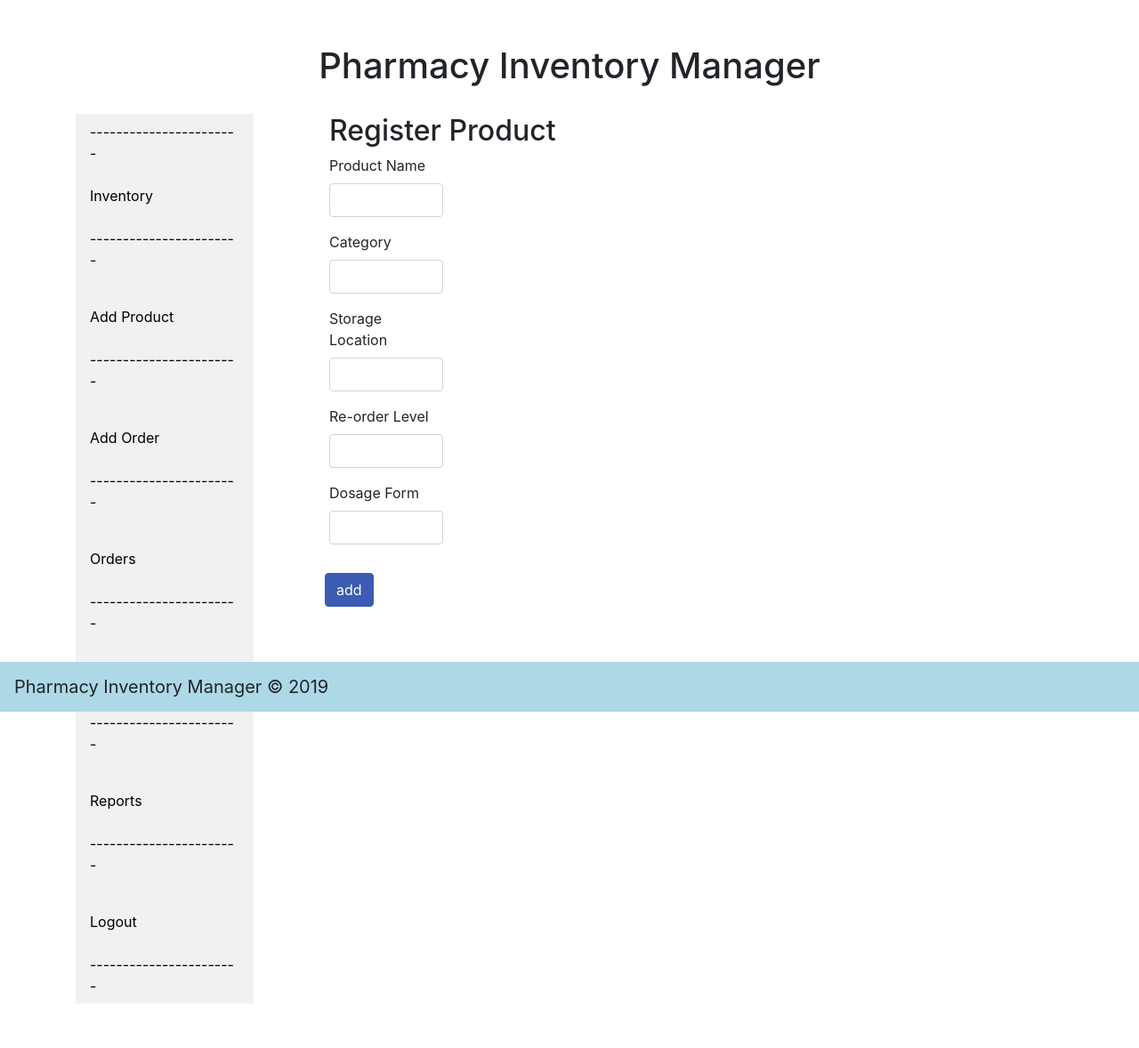
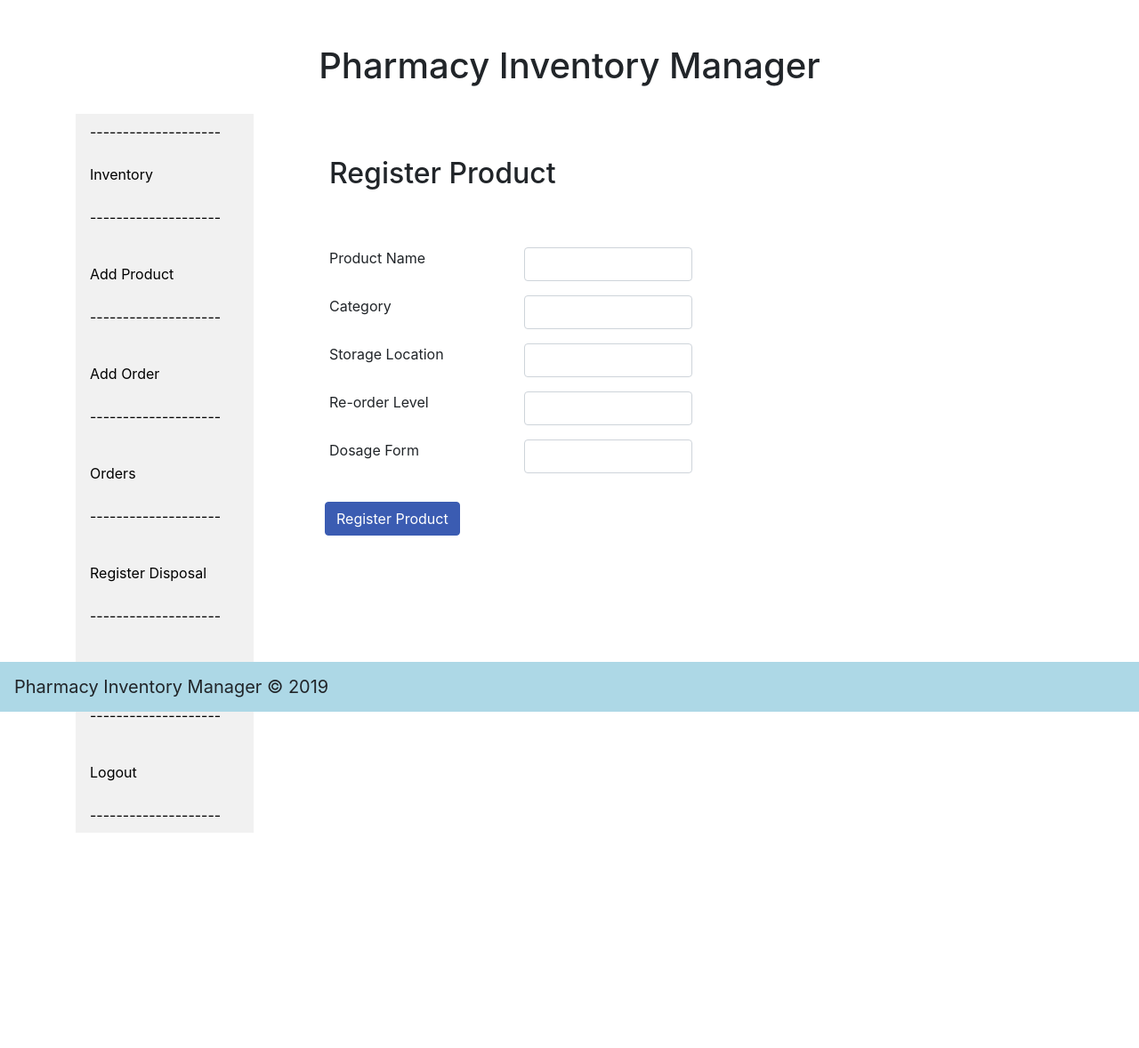
Before and after one commit to alexsaldana9/inventory_php, a PHP site: page /addProduct.php in a window 1280 px wide. Shown: the whole page at 89% size. After the commit the page ends 936 px from the top, so only its background shows below. Run offline with PHP 8.4, Linux system fonts and the light colour scheme; a user stored in the database is signed in.

Commit message:
Format left nav, add product form

```diff
--- a/addProduct.php
+++ b/addProduct.php
@@ -1,6 +1,7 @@
 <?php include 'templates/header.php'; ?>
 
-<h2>Register Product</h2>
+<h2> Register Product</h2>
+
 <?php
     include 'user_loggedin.php';
     include 'db_connection.php';
@@ -38,32 +39,76 @@
 
 <form method = "post" action = "addProduct.php">
     <div class="form-row">
-      <div class="form-group col-md-3">
+      <div class="form-group col-sm-6">
+
+
         <div class="form-group">
+          <div class="row">
+            <div class="col-sm-6">
               <label for="start_date">Product Name</label>
+            </div>
+            <div class="col-sm-6">
               <input type="text" class="form-control" id="name" name="name" required >
             </div>
+          </div>
+        </div>
+
+
         <div class="form-group">
+           <div class="row">
+            <div class="col-sm-6">
               <label for="start_date">Category </label>
+            </div>
+            <div class="col-sm-6">
              <input type="text" class="form-control" id="category" name="category" required>
            </div>
+          </div>
+        </div>
+
+
         <div class="form-group">
+          <div class="row">
+            <div class="col-sm-6">
               <label for="start_date">Storage Location </label>
+            </div>
+            <div class="col-sm-6">
              <input type="text" class="form-control" id="storage" name="storage" required>
             </div>
+          </div>
+        </div>
+
+
         <div class="form-group">
+          <div class="row">
+            <div class="col-sm-6">
               <label for="start_date">Re-order Level </label>
+            </div>
+            <div class="col-sm-6">
               <input type="number" class="form-control" id="reorder_level" name="reorder_level" required>
             </div>
+          </div>
+        </div>
+
+
         <div class="form-group">
+          <div class="row">
+            <div class="col-sm-6">
               <label for="start_date">Dosage Form </label>
+            </div>
+            <div class="col-sm-6">
               <input type="text" class="form-control" id="form" name="form" required>
+            </div>
+          </div>
         </div>
       </div>
     </div>
     <div class="form-row">
         <div class="form-group">
-            <input type="submit" value="add" class="btn btn-primary">
+          <div class="row">
+            <div class="col-sm-12">
+              <input type="submit" value="Register Product" class="btn btn-primary">
+            </div>
+          </div>
         </div>
     </div>
 </form>
--- a/style.css
+++ b/style.css
@@ -59,3 +59,8 @@ img {
   margin-right: auto;
   width: 50%;
 }
+
+h2{
+  margin-top: 1.5em;
+  margin-bottom: 2em;
+}
--- a/templates/header.php
+++ b/templates/header.php
@@ -42,13 +42,13 @@ Final Project
             <div class="row">
                 <div class="col-sm-3" align="left">
                     <ul>
-                      <li><a href="index.php">-----------------------<br><br>Inventory<br><br>-----------------------</a></li>
-                      <li><a href="addProduct.php"><br>Add Product<br><br>-----------------------</a></li>
-                      <li><a href="addOrder.php"><br>Add Order<br><br>-----------------------</a></li>
-                      <li><a href="listOrders.php"><br>Orders<br><br>-----------------------</a></li>
-                      <li><a href="registerDisposal.php"><br>Register Disposal<br><br>-----------------------</a></li>
-                      <li><a href="registerDisposal.php"><br>Reports<br><br>-----------------------</a></li>
-                      <li><a href="logout.php"><br>Logout<br><br>-----------------------</a></li>
+                      <li><a href="index.php">--------------------<br><br>Inventory<br><br>--------------------</a></li>
+                      <li><a href="addProduct.php"><br>Add Product<br><br>--------------------</a></li>
+                      <li><a href="addOrder.php"><br>Add Order<br><br>--------------------</a></li>
+                      <li><a href="listOrders.php"><br>Orders<br><br>--------------------</a></li>
+                      <li><a href="registerDisposal.php"><br>Register Disposal<br><br>--------------------</a></li>
+                      <li><a href="registerDisposal.php"><br>Reports<br><br>--------------------</a></li>
+                      <li><a href="logout.php"><br>Logout<br><br>--------------------</a></li>
                     </ul>
                 </div>
-                <div class="col-sm-6" align="left">
+                <div class="col-sm-9" align="left">
```
Lines whose indentation alone changed are shown as unchanged.
